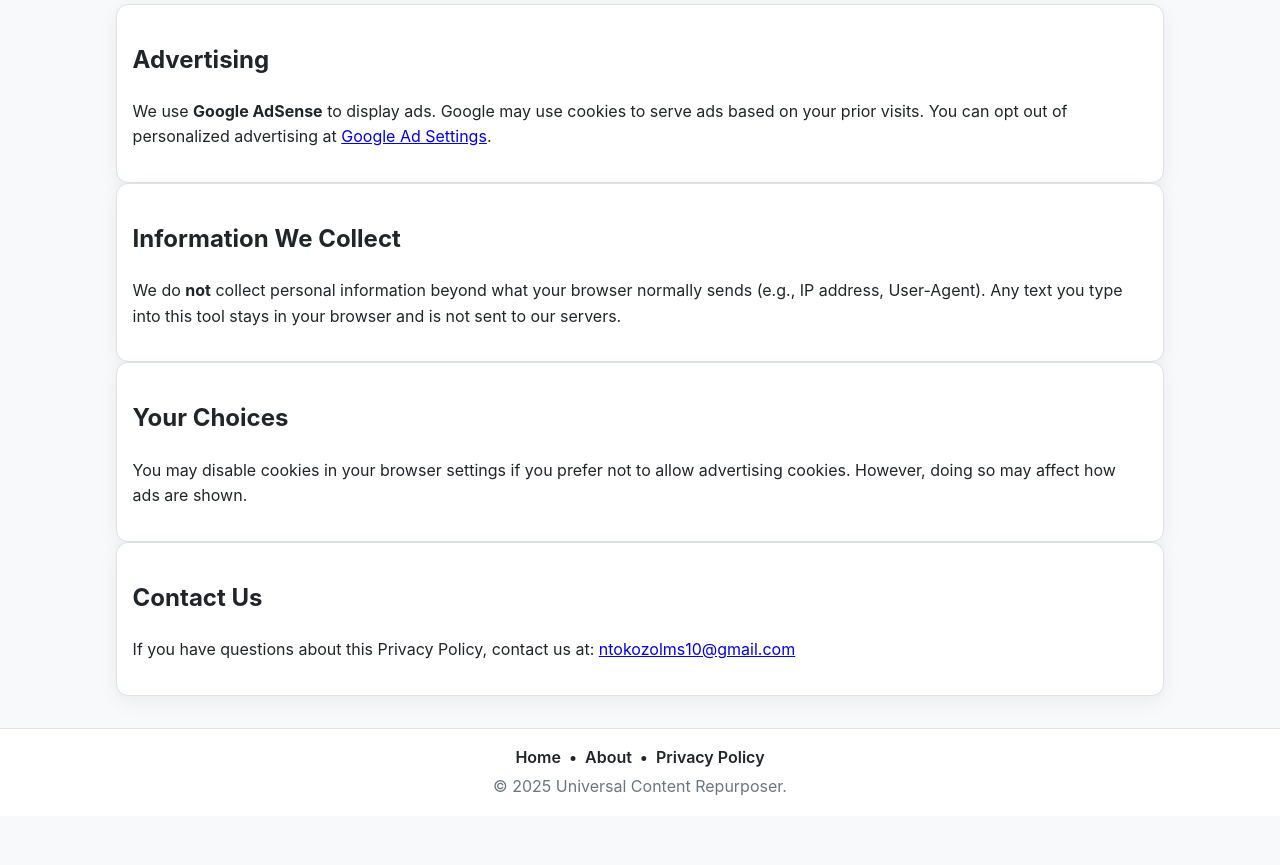
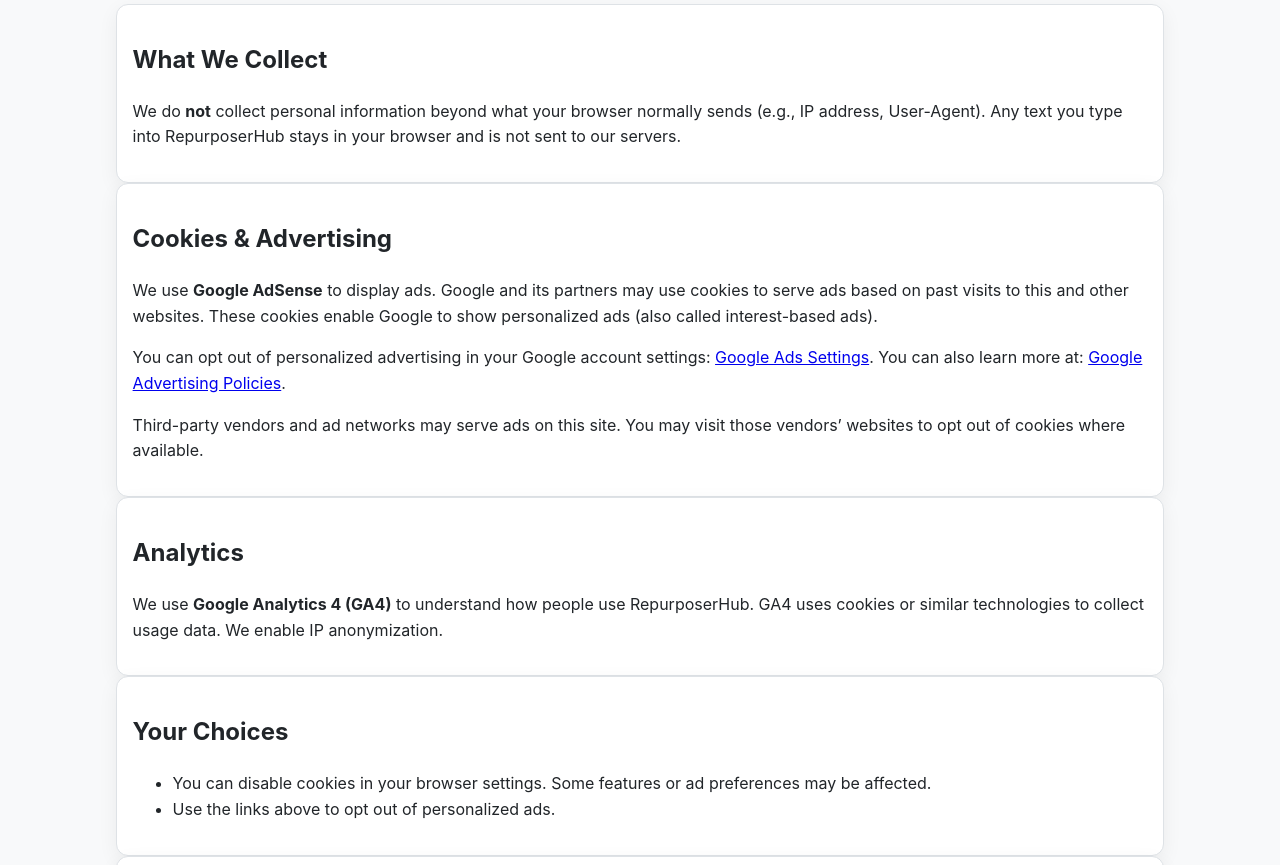
Before and after one commit to Ntokozo-bit/content-repurposer, a plain HTML site: page privacy.html in a window 1280 px wide. Shown: the part 160-1025 px from the top of the page. Before the commit the page ends 976 px from the top, so only its background shows below. Drawn offline with Linux system fonts and the light colour scheme.

Commit message:
Update privacy.html

```diff
--- a/privacy.html
+++ b/privacy.html
@@ -3,22 +3,22 @@
 <head>
     <meta charset="UTF-8">
     <meta name="viewport" content="width=device-width, initial-scale=1.0, viewport-fit=cover">
-    <title>Privacy Policy – Universal Content Repurposer</title>
+    <title>Privacy Policy – RepurposerHub</title>
+    <meta name="description" content="Privacy policy for RepurposerHub with details about cookies, Google AdSense, and data choices.">
+    <link rel="canonical" href="https://repurposerhub.example/privacy.html">
+    <link rel="icon" href="favicon.svg" type="image/svg+xml">
     <link rel="stylesheet" href="style.css">
-
-    <!-- Auto Ads (same publisher ID) -->
-    <script async
-        src="https://pagead2.googlesyndication.com/pagead/js/adsbygoogle.js?client=ca-pub-7179154805169763"
-        crossorigin="anonymous"></script>
 </head>
 <body>
     <header class="topbar">
         <nav class="nav">
-            <a class="nav__brand" href="index.html">UCR 🚀</a>
+            <a class="nav__brand" href="index.html">RepurposerHub 🚀</a>
             <div class="nav__links">
                 <a class="nav__link" href="index.html">Home</a>
                 <a class="nav__link" href="about.html">About</a>
                 <a class="nav__link nav__link--active" href="privacy.html">Privacy</a>
+                <a class="nav__link" href="terms.html">Terms</a>
+                <a class="nav__link" href="disclaimer.html">Disclaimer</a>
             </div>
             <button id="theme-toggle" class="btn btn-ghost" aria-pressed="false" aria-label="Toggle dark mode">🌙</button>
         </nav>
@@ -29,27 +29,44 @@
             <header class="site-header">
                 <div class="brand">
                     <h1>Privacy Policy</h1>
-                    <p>Last updated: September 14, 2025</p>
+                    <p>Last updated: October 4, 2025</p>
                 </div>
             </header>
 
             <section class="card">
                 <div class="card-content">
-                    <h2>Advertising</h2>
+                    <h2>What We Collect</h2>
                     <p>
-                        We use <strong>Google AdSense</strong> to display ads. Google may use cookies to serve ads based on your prior visits.
-                        You can opt out of personalized advertising at
-                        <a href="https://www.google.com/settings/ads" target="_blank" rel="noopener">Google Ad Settings</a>.
+                        We do <strong>not</strong> collect personal information beyond what your browser normally sends (e.g., IP address, User-Agent).
+                        Any text you type into RepurposerHub stays in your browser and is not sent to our servers.
                     </p>
                 </div>
             </section>
 
             <section class="card">
                 <div class="card-content">
-                    <h2>Information We Collect</h2>
+                    <h2>Cookies & Advertising</h2>
                     <p>
-                        We do <strong>not</strong> collect personal information beyond what your browser normally sends (e.g., IP address, User-Agent).
-                        Any text you type into this tool stays in your browser and is not sent to our servers.
+                        We use <strong>Google AdSense</strong> to display ads. Google and its partners may use cookies to serve ads based on past visits to this and other websites.
+                        These cookies enable Google to show personalized ads (also called interest-based ads).
+                    </p>
+                    <p>
+                        You can opt out of personalized advertising in your Google account settings:
+                        <a href="https://adssettings.google.com" target="_blank" rel="noopener">Google Ads Settings</a>.
+                        You can also learn more at:
+                        <a href="https://policies.google.com/technologies/ads" target="_blank" rel="noopener">Google Advertising Policies</a>.
+                    </p>
+                    <p>
+                        Third-party vendors and ad networks may serve ads on this site. You may visit those vendors’ websites to opt out of cookies where available.
+                    </p>
+                </div>
+            </section>
+
+            <section class="card">
+                <div class="card-content">
+                    <h2>Analytics</h2>
+                    <p>
+                        We use <strong>Google Analytics 4 (GA4)</strong> to understand how people use RepurposerHub. GA4 uses cookies or similar technologies to collect usage data. We enable IP anonymization.
                     </p>
                 </div>
             </section>
@@ -57,10 +74,10 @@
             <section class="card">
                 <div class="card-content">
                     <h2>Your Choices</h2>
-                    <p>
-                        You may disable cookies in your browser settings if you prefer not to allow advertising cookies.
-                        However, doing so may affect how ads are shown.
-                    </p>
+                    <ul>
+                        <li>You can disable cookies in your browser settings. Some features or ad preferences may be affected.</li>
+                        <li>Use the links above to opt out of personalized ads.</li>
+                    </ul>
                 </div>
             </section>
 
@@ -68,7 +85,7 @@
                 <div class="card-content">
                     <h2>Contact Us</h2>
                     <p>
-                        If you have questions about this Privacy Policy, contact us at:
+                        If you have questions about this policy, contact us at:
                         <a href="mailto:ntokozolms10@gmail.com">ntokozolms10@gmail.com</a>
                     </p>
                 </div>
@@ -83,30 +100,16 @@
             <a href="about.html">About</a>
             <span>•</span>
             <a href="privacy.html">Privacy Policy</a>
+            <span>•</span>
+            <a href="terms.html">Terms</a>
+            <span>•</span>
+            <a href="disclaimer.html">Disclaimer</a>
         </div>
-        <div class="footer__copy">&copy; <span id="year"></span> Universal Content Repurposer.</div>
+        <div class="footer__copy">&copy; <span id="year"></span> RepurposerHub.</div>
     </footer>
 
-    <script>
-        document.getElementById('year').textContent = new Date().getFullYear();
-        const themeToggle = document.getElementById('theme-toggle');
-        const LS_KEY_THEME = 'ucr_theme';
-        const setTheme = (mode) => {
-            document.documentElement.setAttribute('data-theme', mode);
-            try { localStorage.setItem(LS_KEY_THEME, mode); } catch {}
-            themeToggle.setAttribute('aria-pressed', String(mode === 'dark'));
-            themeToggle.textContent = mode === 'dark' ? '☀️' : '🌙';
-        };
-        const initialTheme = (() => {
-            try { const s = localStorage.getItem(LS_KEY_THEME); if (s) return s; } catch {}
-            return window.matchMedia && window.matchMedia('(prefers-color-scheme: dark)').matches ? 'dark' : 'light';
-        })();
-        setTheme(initialTheme);
-        themeToggle.addEventListener('click', () => {
-            const current = document.documentElement.getAttribute('data-theme') || 'light';
-            setTheme(current === 'light' ? 'dark' : 'light');
-        });
-    </script>
+    <script src="config.js"></script>
+    <script src="analytics.js" defer></script>
+    <script src="script.js"></script>
 </body>
-
 </html>
```
